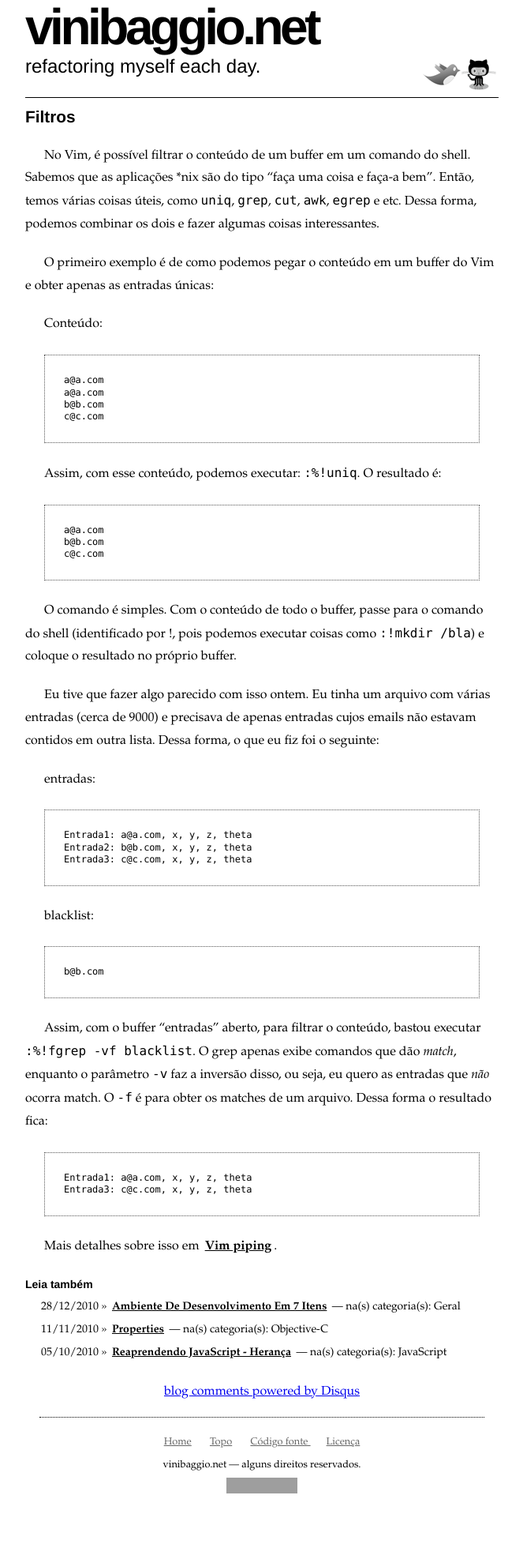
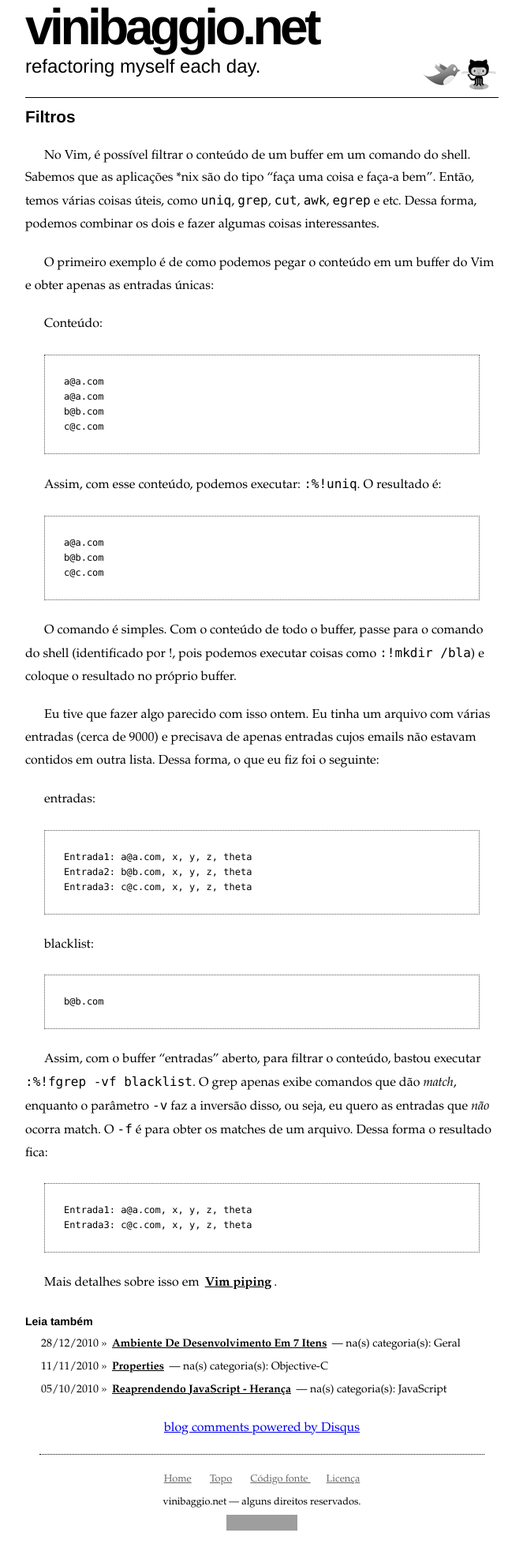
Before and after one commit to diegosaouda/vinibaggio.github.com, a Jekyll site: the page built from _posts/vim/2010-08-24-filtros.markdown, in a window 1280 px wide. Shown: the whole page at 79% size, without its empty margins (308-971 px from the left). Built offline with Jekyll 4.4.1, drawn with Linux system fonts in a browser that asks for light colours; Markdown is read by kramdown in place of the engine named in the settings; comment, search, counter and statistics services are not loaded; before the commit the page ends 1927 px from its top, so only the background shows below that; grey boxes are pictures that could not be loaded.

Commit message:
updated theme for code

```diff
--- a/_sass/content.scss
+++ b/_sass/content.scss
@@ -55,7 +55,7 @@ pre {
   border: 1px dotted $block-border-color;
   background-color: $block-color;
   font-size: 12px;
-  line-height: 1.2em;
+  line-height: 1.5em;
   overflow: hidden;
 }
 
--- a/stylesheets/content.css
+++ b/stylesheets/content.css
@@ -53,7 +53,7 @@ pre {
   border: 1px dotted #555555;
   background-color: #eeeeee;
   font-size: 12px;
-  line-height: 1.2em;
+  line-height: 1.5em;
   overflow: hidden;
 }
 
--- a/stylesheets/screen.css
+++ b/stylesheets/screen.css
@@ -1,4 +1,4 @@
-/* line 14, ../../.rvm/gems/ree-1.8.7-2010.02/gems/compass-0.10.5/frameworks/compass/stylesheets/compass/reset/_utilities.scss */
+/* line 14, ../../.rvm/gems/ree-1.8.7-2010.02/gems/compass-0.10.6/frameworks/compass/stylesheets/compass/reset/_utilities.scss */
 html, body, div, span, applet, object, iframe,
 h1, h2, h3, h4, h5, h6, p, blockquote, pre,
 a, abbr, acronym, address, big, cite, code,
@@ -18,42 +18,42 @@ table, caption, tbody, tfoot, thead, tr, th, td {
   vertical-align: baseline;
 }
 
-/* line 17, ../../.rvm/gems/ree-1.8.7-2010.02/gems/compass-0.10.5/frameworks/compass/stylesheets/compass/reset/_utilities.scss */
+/* line 17, ../../.rvm/gems/ree-1.8.7-2010.02/gems/compass-0.10.6/frameworks/compass/stylesheets/compass/reset/_utilities.scss */
 body {
   line-height: 1;
   color: black;
   background: white;
 }
 
-/* line 19, ../../.rvm/gems/ree-1.8.7-2010.02/gems/compass-0.10.5/frameworks/compass/stylesheets/compass/reset/_utilities.scss */
+/* line 19, ../../.rvm/gems/ree-1.8.7-2010.02/gems/compass-0.10.6/frameworks/compass/stylesheets/compass/reset/_utilities.scss */
 ol, ul {
   list-style: none;
 }
 
-/* line 21, ../../.rvm/gems/ree-1.8.7-2010.02/gems/compass-0.10.5/frameworks/compass/stylesheets/compass/reset/_utilities.scss */
+/* line 21, ../../.rvm/gems/ree-1.8.7-2010.02/gems/compass-0.10.6/frameworks/compass/stylesheets/compass/reset/_utilities.scss */
 table {
   border-collapse: separate;
   border-spacing: 0;
   vertical-align: middle;
 }
 
-/* line 23, ../../.rvm/gems/ree-1.8.7-2010.02/gems/compass-0.10.5/frameworks/compass/stylesheets/compass/reset/_utilities.scss */
+/* line 23, ../../.rvm/gems/ree-1.8.7-2010.02/gems/compass-0.10.6/frameworks/compass/stylesheets/compass/reset/_utilities.scss */
 caption, th, td {
   text-align: left;
   font-weight: normal;
   vertical-align: middle;
 }
 
-/* line 25, ../../.rvm/gems/ree-1.8.7-2010.02/gems/compass-0.10.5/frameworks/compass/stylesheets/compass/reset/_utilities.scss */
+/* line 25, ../../.rvm/gems/ree-1.8.7-2010.02/gems/compass-0.10.6/frameworks/compass/stylesheets/compass/reset/_utilities.scss */
 q, blockquote {
   quotes: "" "";
 }
-/* line 96, ../../.rvm/gems/ree-1.8.7-2010.02/gems/compass-0.10.5/frameworks/compass/stylesheets/compass/reset/_utilities.scss */
+/* line 96, ../../.rvm/gems/ree-1.8.7-2010.02/gems/compass-0.10.6/frameworks/compass/stylesheets/compass/reset/_utilities.scss */
 q:before, q:after, blockquote:before, blockquote:after {
   content: "";
 }
 
-/* line 27, ../../.rvm/gems/ree-1.8.7-2010.02/gems/compass-0.10.5/frameworks/compass/stylesheets/compass/reset/_utilities.scss */
+/* line 27, ../../.rvm/gems/ree-1.8.7-2010.02/gems/compass-0.10.6/frameworks/compass/stylesheets/compass/reset/_utilities.scss */
 a img {
   border: none;
 }
@@ -224,7 +224,7 @@ pre {
   border: 1px dotted #555555;
   background-color: #eeeeee;
   font-size: 12px;
-  line-height: 1.2em;
+  line-height: 1.5em;
   overflow: hidden;
 }
 
```
